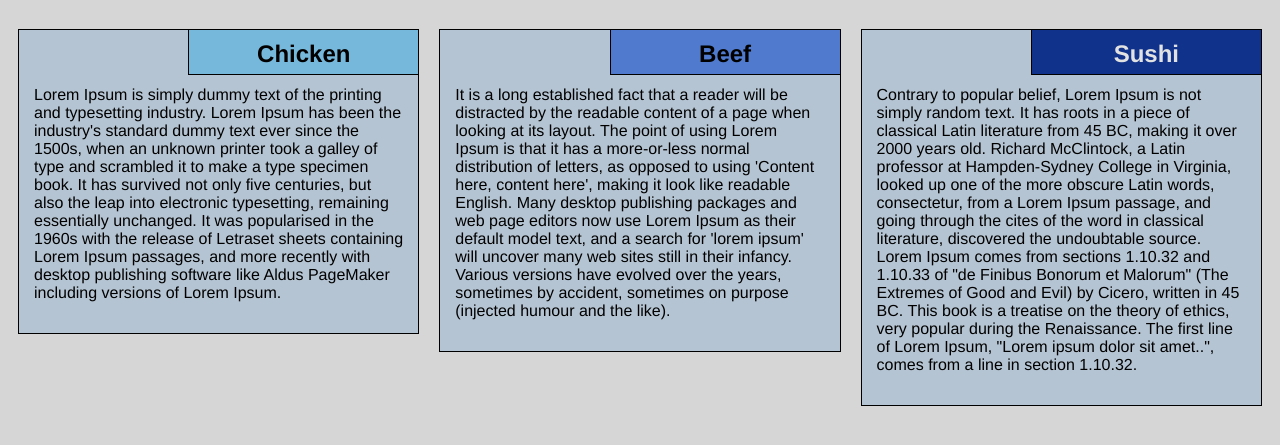
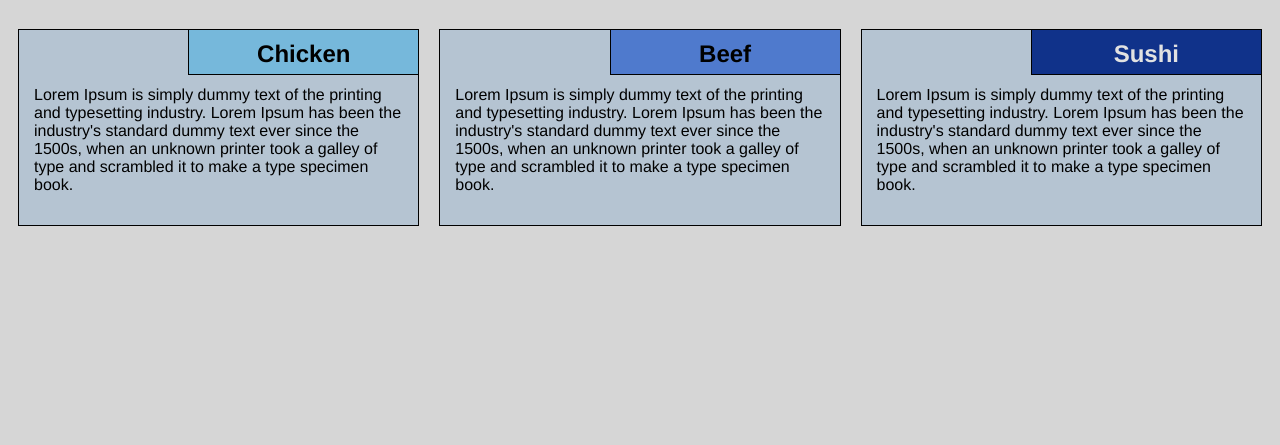
Before and after one commit to soumik22/cassignment, a plain HTML site: page mod2_solution/index.html in a window 1280 px wide. Shown: the part 61-506 px from the top of the page. Drawn offline with Linux system fonts and the light colour scheme.

Commit message:
update text

```diff
--- a/mod2_solution/index.html
+++ b/mod2_solution/index.html
@@ -15,7 +15,7 @@
             <section class="lebesgue">
                 <h2>Chicken</h2>
                 <p>
-                    Lorem Ipsum is simply dummy text of the printing and typesetting industry. Lorem Ipsum has been the industry's standard dummy text ever since the 1500s, when an unknown printer took a galley of type and scrambled it to make a type specimen book. It has survived not only five centuries, but also the leap into electronic typesetting, remaining essentially unchanged. It was popularised in the 1960s with the release of Letraset sheets containing Lorem Ipsum passages, and more recently with desktop publishing software like Aldus PageMaker including versions of Lorem Ipsum.
+                    Lorem Ipsum is simply dummy text of the printing and typesetting industry. Lorem Ipsum has been the industry's standard dummy text ever since the 1500s, when an unknown printer took a galley of type and scrambled it to make a type specimen book.
                 </p>
             </section>
         </div>
@@ -23,7 +23,7 @@
             <section class="fubini">
                 <h2>Beef</h2>
                 <p>
-                    It is a long established fact that a reader will be distracted by the readable content of a page when looking at its layout. The point of using Lorem Ipsum is that it has a more-or-less normal distribution of letters, as opposed to using 'Content here, content here', making it look like readable English. Many desktop publishing packages and web page editors now use Lorem Ipsum as their default model text, and a search for 'lorem ipsum' will uncover many web sites still in their infancy. Various versions have evolved over the years, sometimes by accident, sometimes on purpose (injected humour and the like).
+                    Lorem Ipsum is simply dummy text of the printing and typesetting industry. Lorem Ipsum has been the industry's standard dummy text ever since the 1500s, when an unknown printer took a galley of type and scrambled it to make a type specimen book.
                 </p>
             </section>
         </div>
@@ -31,7 +31,7 @@
             <section class="luzin">
                 <h2>Sushi</h2>
                 <p>
-                    Contrary to popular belief, Lorem Ipsum is not simply random text. It has roots in a piece of classical Latin literature from 45 BC, making it over 2000 years old. Richard McClintock, a Latin professor at Hampden-Sydney College in Virginia, looked up one of the more obscure Latin words, consectetur, from a Lorem Ipsum passage, and going through the cites of the word in classical literature, discovered the undoubtable source. Lorem Ipsum comes from sections 1.10.32 and 1.10.33 of "de Finibus Bonorum et Malorum" (The Extremes of Good and Evil) by Cicero, written in 45 BC. This book is a treatise on the theory of ethics, very popular during the Renaissance. The first line of Lorem Ipsum, "Lorem ipsum dolor sit amet..", comes from a line in section 1.10.32.
+                    Lorem Ipsum is simply dummy text of the printing and typesetting industry. Lorem Ipsum has been the industry's standard dummy text ever since the 1500s, when an unknown printer took a galley of type and scrambled it to make a type specimen book.
                 </p>
             </section>
         </div>
```
